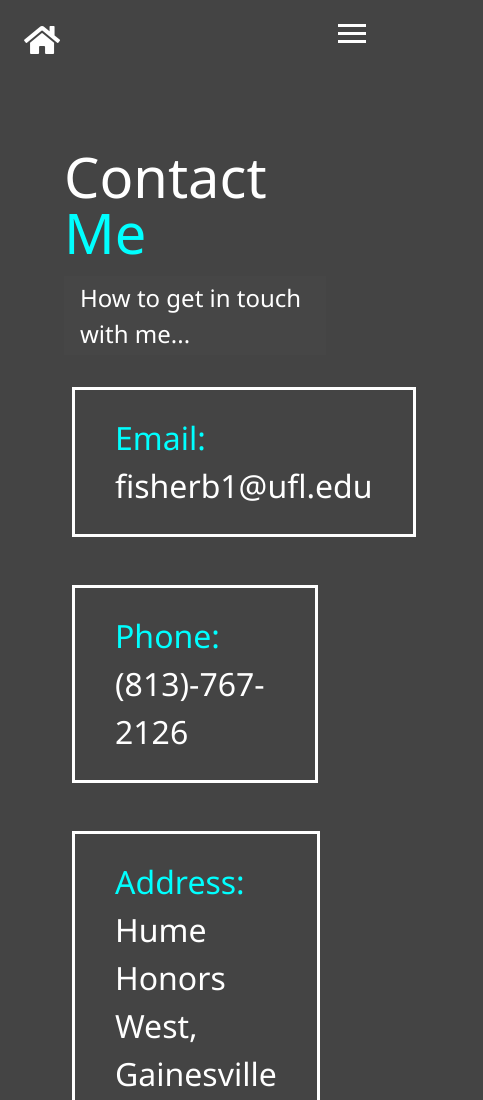
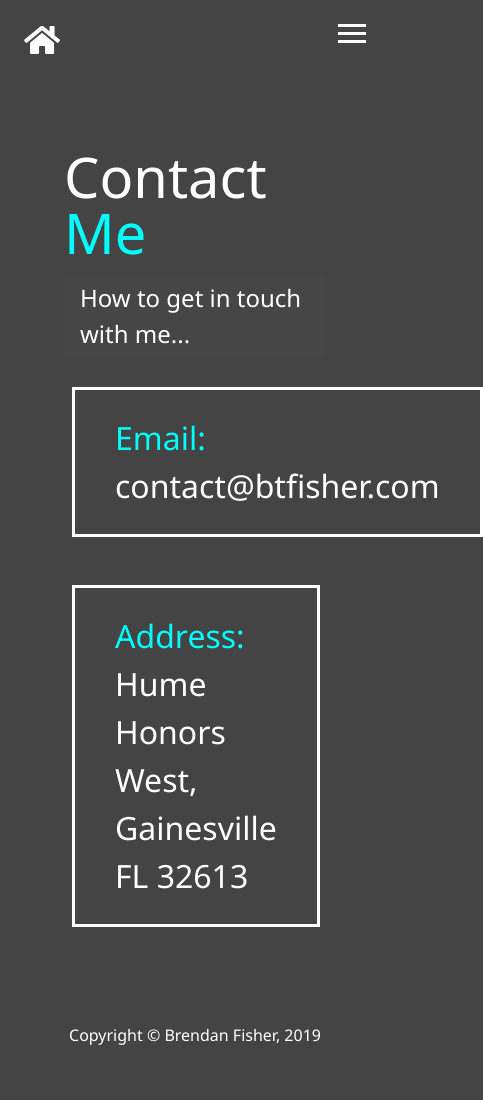
Before and after one commit to Brendan-Fisher/eportfolio, a website: page dist/contact.html in a window 390 px wide. Shown: the top 1100 px of the page, 483 px wide, since content can reach past the window. After the commit the page ends 1071 px from the top, so only its background shows below. Drawn offline with Linux system fonts and the light colour scheme.

Commit message:
Removed phone number and changed email on contact page

```diff
--- a/dist/contact.html
+++ b/dist/contact.html
@@ -59,8 +59,9 @@
         How to get in touch with me...
       </h2>
       <div class="boxes">
-        <div><span class="text-secondary">Email: </span> fisherb1@ufl.edu</div>
-        <div><span class="text-secondary">Phone: </span> (813)-767-2126</div>
+        <div>
+          <span class="text-secondary">Email: </span> contact@btfisher.com
+        </div>
         <div>
           <span class="text-secondary">Address: </span> Hume Honors West,
           Gainesville FL 32613
```
Also changed, not shown: dist/about.html (+1 -1 lines).
